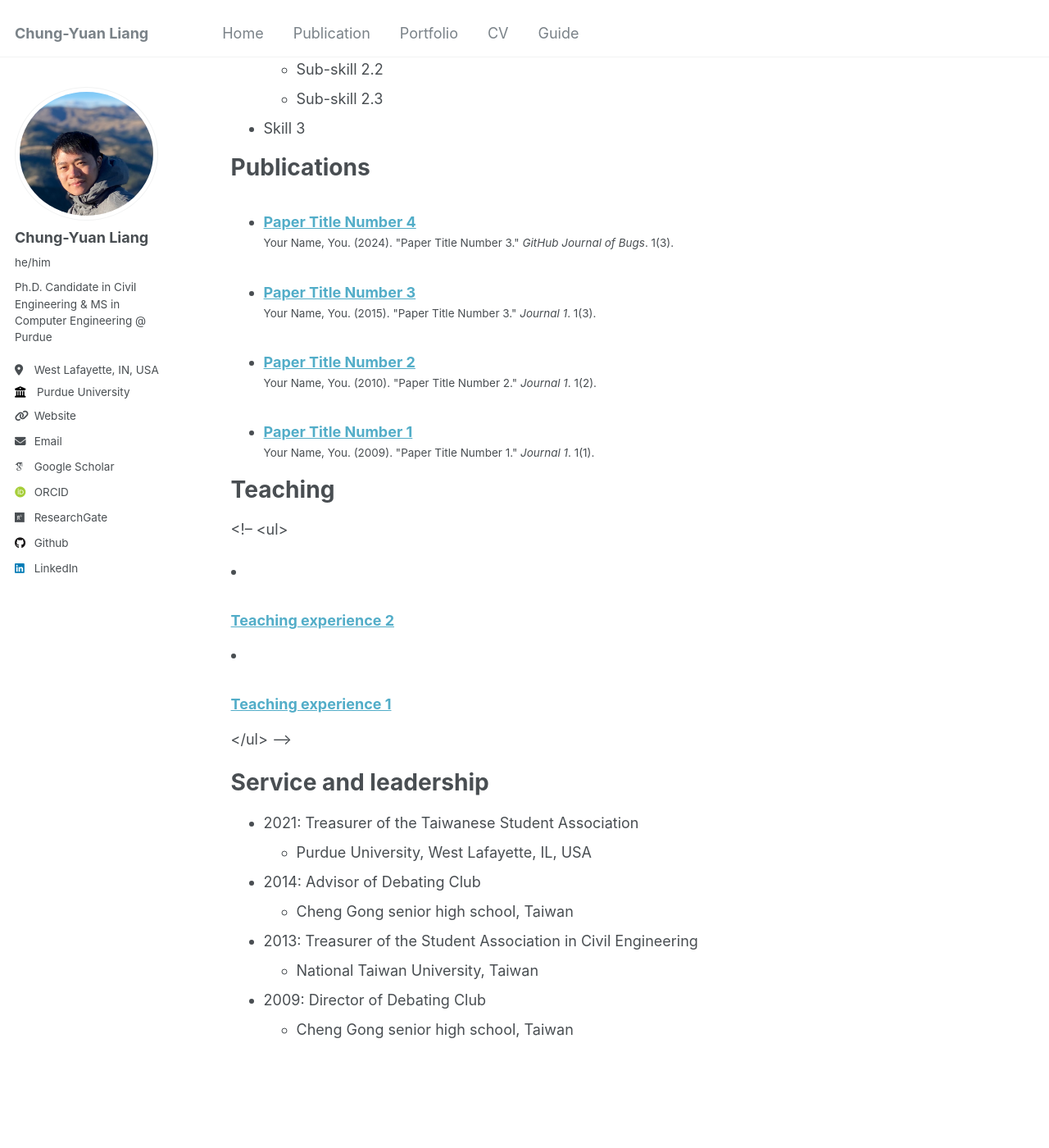
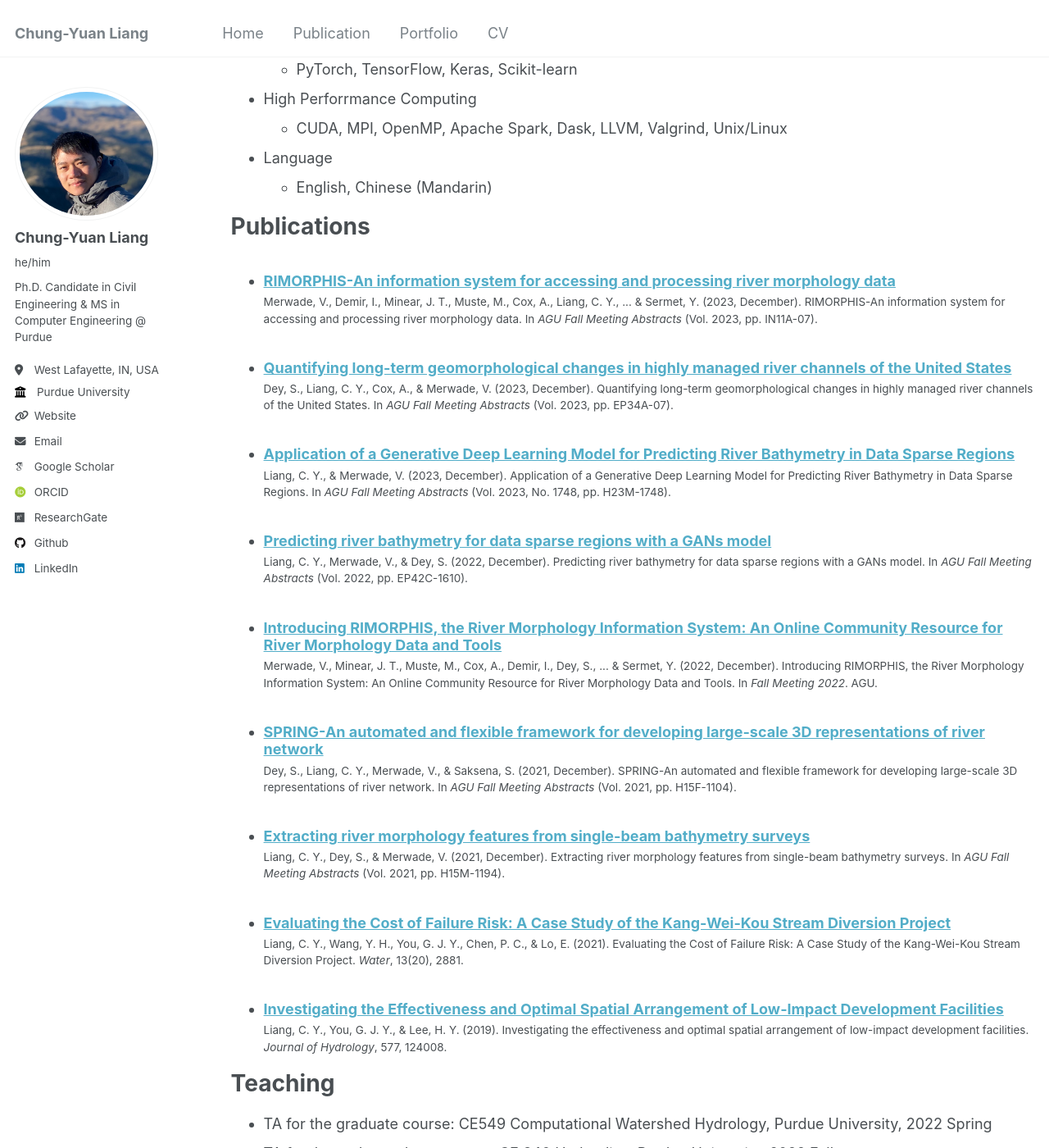
Before and after one commit to cyliang368/cyliang368.github.io, a Jekyll site: the page built from _pages/cv.md, in a window 1280 px wide and 1400 px high, scrolled down 1394 px. Shown: the whole window at 82% size. Built offline with Jekyll 4.4.1, drawn with Linux system fonts in a browser that asks for light colours; some web fonts are replaced; some of the changed text lies outside the part shown.

Commit message:
update publications and CV

```diff
--- a/_config.yml
+++ b/_config.yml
@@ -77,10 +77,10 @@ author:
 publication_category:
   books:
     title: 'Books'
-  manuscripts:
+  journals:
     title: 'Journal Articles'
   conferences:
-    title: 'Conference Papers'
+    title: 'Conference'
 
 # Site Settings
 teaser                   :  # filename of teaser fallback teaser image placed in /images/, .e.g. "500x300.png"
--- a/_data/navigation.yml
+++ b/_data/navigation.yml
@@ -6,7 +6,7 @@
 
 main:
   - title: "Home"
-    url: /home/
+    url: /
 
   - title: "Publication"
     url: /publications/
@@ -20,5 +20,5 @@ main:
   - title: "CV"
     url: /cv/
 
-  - title: "Guide"
-    url: /markdown/
+  # - title: "Guide"
+  #   url: /markdown/
--- a/_pages/cv.md
+++ b/_pages/cv.md
@@ -46,12 +46,14 @@ Work experience
 
 Skills
 ======
-* Skill 1
-* Skill 2
-  * Sub-skill 2.1
-  * Sub-skill 2.2
-  * Sub-skill 2.3
-* Skill 3
+* Programming
+  * MATLAB, Julia, Python, C/C++, Java, JavaScript, SQL, Shell Script, Git/GitHub
+* Machine Learning and Deep Learning
+  * PyTorch, TensorFlow, Keras, Scikit-learn
+* High Perforrmance Computing
+  * CUDA, MPI, OpenMP, Apache Spark, Dask, LLVM, Valgrind, Unix/Linux
+* Language
+  * English, Chinese (Mandarin)
 
 Publications
 ======
@@ -59,17 +61,11 @@ Publications
     {% include archive-single-cv.html %}
   {% endfor %}</ul>
 
-<!-- Talks
-======
-  <ul>{% for post in site.talks reversed %}
-    {% include archive-single-talk-cv.html  %}
-  {% endfor %}</ul> -->
-
 Teaching
 ======
-  <!-- <ul>{% for post in site.teaching reversed %}
-    {% include archive-single-cv.html %}
-  {% endfor %}</ul> -->
+* TA for the graduate course: CE549 Computational Watershed Hydrology, Purdue University, 2022 Spring
+* TA for the undergraduate course: CE 340 Hydraulics, Purdue University, 2022 Fall
+* TA for the undergraduate course: CE 340 Hydraulics, Purdue University, 2023 Spring
 
 Service and leadership
 ======
--- a/_publications/2009-10-01-paper-title-number-1.md
+++ /dev/null
@@ -1,14 +0,0 @@
----
-title: "Paper Title Number 1"
-collection: publications
-category: manuscripts
-permalink: /publication/2009-10-01-paper-title-number-1
-excerpt: 'This paper is about the number 1. The number 2 is left for future work.'
-date: 2009-10-01
-venue: 'Journal 1'
-slidesurl: 'http://academicpages.github.io/files/slides1.pdf'
-paperurl: 'http://academicpages.github.io/files/paper1.pdf'
-citation: 'Your Name, You. (2009). &quot;Paper Title Number 1.&quot; <i>Journal 1</i>. 1(1).'
----
-
-The contents above will be part of a list of publications, if the user clicks the link for the publication than the contents of section will be rendered as a full page, allowing you to provide more information about the paper for the reader. When publications are displayed as a single page, the contents of the above "citation" field will automatically be included below this section in a smaller font.
--- a/_publications/2010-10-01-paper-title-number-2.md
+++ /dev/null
@@ -1,14 +0,0 @@
----
-title: "Paper Title Number 2"
-collection: publications
-category: manuscripts
-permalink: /publication/2010-10-01-paper-title-number-2
-excerpt: 'This paper is about the number 2. The number 3 is left for future work.'
-date: 2010-10-01
-venue: 'Journal 1'
-slidesurl: 'http://academicpages.github.io/files/slides2.pdf'
-paperurl: 'http://academicpages.github.io/files/paper2.pdf'
-citation: 'Your Name, You. (2010). &quot;Paper Title Number 2.&quot; <i>Journal 1</i>. 1(2).'
----
-
-The contents above will be part of a list of publications, if the user clicks the link for the publication than the contents of section will be rendered as a full page, allowing you to provide more information about the paper for the reader. When publications are displayed as a single page, the contents of the above "citation" field will automatically be included below this section in a smaller font.
--- a/_publications/2015-10-01-paper-title-number-3.md
+++ /dev/null
@@ -1,14 +0,0 @@
----
-title: "Paper Title Number 3"
-collection: publications
-category: manuscripts
-permalink: /publication/2015-10-01-paper-title-number-3
-excerpt: 'This paper is about the number 3. The number 4 is left for future work.'
-date: 2015-10-01
-venue: 'Journal 1'
-slidesurl: 'http://academicpages.github.io/files/slides3.pdf'
-paperurl: 'http://academicpages.github.io/files/paper3.pdf'
-citation: 'Your Name, You. (2015). &quot;Paper Title Number 3.&quot; <i>Journal 1</i>. 1(3).'
----
-
-The contents above will be part of a list of publications, if the user clicks the link for the publication than the contents of section will be rendered as a full page, allowing you to provide more information about the paper for the reader. When publications are displayed as a single page, the contents of the above "citation" field will automatically be included below this section in a smaller font.
--- /dev/null
+++ b/_publications/2019-10-01-paper1.md
@@ -0,0 +1,12 @@
+---
+title: "Investigating the Effectiveness and Optimal Spatial Arrangement of Low-Impact Development Facilities"
+collection: publications
+category: journals
+permalink: /publication/2019-10-01-paper1
+# excerpt: 'This paper is about the number 1. The number 2 is left for future work.'
+date: 2019-10-01
+venue: 'Journal of Hydrology'
+# slidesurl: 'http://academicpages.github.io/files/slides1.pdf'
+paperurl: 'https://www.sciencedirect.com/science/article/pii/S0022169419307280?casa_token=JQgqmJsQGRUAAAAA:4VdWGhx4q-6azmVfyyx1uMpLYhtCYIXmTOuvSiQQg_ByiQZcuVhDfO8fx9uY3Xp3PHO9ru33rA'
+citation: 'Liang, C. Y., You, G. J. Y., & Lee, H. Y. (2019). Investigating the effectiveness and optimal spatial arrangement of low-impact development facilities. <i>Journal of Hydrology</i>, 577, 124008.'
+---
--- /dev/null
+++ b/_publications/2021-10-14-paper1.md
@@ -0,0 +1,12 @@
+---
+title: "Evaluating the Cost of Failure Risk: A Case Study of the Kang-Wei-Kou Stream Diversion Project"
+collection: publications
+category: journals
+permalink: /publication/2021-10-14-paper1
+# excerpt: 'This paper is about the number 1. The number 2 is left for future work.'
+date: 2021-10-14
+venue: 'Water'
+# slidesurl: 'http://academicpages.github.io/files/slides1.pdf'
+paperurl: 'https://www.mdpi.com/2073-4441/13/20/2881'
+citation: 'Liang, C. Y., Wang, Y. H., You, G. J. Y., Chen, P. C., & Lo, E. (2021). Evaluating the Cost of Failure Risk: A Case Study of the Kang-Wei-Kou Stream Diversion Project. <i>Water</i>, 13(20), 2881.'
+---
--- /dev/null
+++ b/_publications/2021-12-conference1.md
@@ -0,0 +1,11 @@
+---
+title: "Extracting river morphology features from single-beam bathymetry surveys"
+collection: publications
+category: conferences
+permalink: /publication/2021-12-conference1
+# excerpt: 'This paper is about fixing template issue #693.'
+date: 2021-12-15
+venue: 'AGU fall meeting'
+paperurl: 'https://ui.adsabs.harvard.edu/abs/2021AGUFM.H15M1194L/abstract'
+citation: 'Liang, C. Y., Dey, S., & Merwade, V. (2021, December). Extracting river morphology features from single-beam bathymetry surveys. In <i>AGU Fall Meeting Abstracts</i> (Vol. 2021, pp. H15M-1194).'
+---
--- /dev/null
+++ b/_publications/2021-12-conference2.md
@@ -0,0 +1,11 @@
+---
+title: "SPRING-An automated and flexible framework for developing large-scale 3D representations of river network"
+collection: publications
+category: conferences
+permalink: /publication/2021-12-conference2
+# excerpt: 'This paper is about fixing template issue #693.'
+date: 2021-12-15
+venue: 'AGU fall meeting'
+paperurl: 'https://ui.adsabs.harvard.edu/abs/2021AGUFM.H15F1104D/abstract'
+citation: 'Dey, S., Liang, C. Y., Merwade, V., & Saksena, S. (2021, December). SPRING-An automated and flexible framework for developing large-scale 3D representations of river network. In <i>AGU Fall Meeting Abstracts</i> (Vol. 2021, pp. H15F-1104).'
+---
--- /dev/null
+++ b/_publications/2022-12-conference1.md
@@ -0,0 +1,11 @@
+---
+title: "Introducing RIMORPHIS, the River Morphology Information System: An Online Community Resource for River Morphology Data and Tools"
+collection: publications
+category: conferences
+permalink: /publication/2022-12-conference1
+# excerpt: 'This paper is about fixing template issue #693.'
+date: 2022-12-15
+venue: 'AGU fall meeting'
+# paperurl: 'https://ui.adsabs.harvard.edu/abs/2023AGUFM.H23M1748L/abstract'
+citation: 'Merwade, V., Minear, J. T., Muste, M., Cox, A., Demir, I., Dey, S., ... & Sermet, Y. (2022, December). Introducing RIMORPHIS, the River Morphology Information System: An Online Community Resource for River Morphology Data and Tools. In <i>Fall Meeting 2022</i>. AGU.'
+---
--- /dev/null
+++ b/_publications/2022-12-conference2.md
@@ -0,0 +1,11 @@
+---
+title: "Predicting river bathymetry for data sparse regions with a GANs model"
+collection: publications
+category: conferences
+permalink: /publication/2022-12-conference2
+# excerpt: 'This paper is about fixing template issue #693.'
+date: 2022-12-15
+venue: 'AGU fall meeting'
+paperurl: 'https://ui.adsabs.harvard.edu/abs/2022AGUFMEP42C1610L/abstract'
+citation: 'Liang, C. Y., Merwade, V., & Dey, S. (2022, December). Predicting river bathymetry for data sparse regions with a GANs model. In <i>AGU Fall Meeting Abstracts</i> (Vol. 2022, pp. EP42C-1610).'
+---
--- /dev/null
+++ b/_publications/2023-12-conference1.md
@@ -0,0 +1,11 @@
+---
+title: "Application of a Generative Deep Learning Model for Predicting River Bathymetry in Data Sparse Regions"
+collection: publications
+category: conferences
+permalink: /publication/2023-12-conference1
+# excerpt: 'This paper is about fixing template issue #693.'
+date: 2023-12-15
+venue: 'AGU fall meeting'
+paperurl: 'https://ui.adsabs.harvard.edu/abs/2023AGUFM.H23M1748L/abstract'
+citation: 'Liang, C. Y., & Merwade, V. (2023, December). Application of a Generative Deep Learning Model for Predicting River Bathymetry in Data Sparse Regions. In <i>AGU Fall Meeting Abstracts</i> (Vol. 2023, No. 1748, pp. H23M-1748).'
+---
--- /dev/null
+++ b/_publications/2023-12-conference2.md
@@ -0,0 +1,11 @@
+---
+title: "Quantifying long-term geomorphological changes in highly managed river channels of the United States"
+collection: publications
+category: conferences
+permalink: /publication/2023-12-conference2
+# excerpt: 'This paper is about fixing template issue #693.'
+date: 2023-12-15
+venue: 'AGU fall meeting'
+paperurl: 'https://ui.adsabs.harvard.edu/abs/2023AGUFMEP34A..07D/abstract'
+citation: 'Dey, S., Liang, C. Y., Cox, A., & Merwade, V. (2023, December). Quantifying long-term geomorphological changes in highly managed river channels of the United States. In <i>AGU Fall Meeting Abstracts</i> (Vol. 2023, pp. EP34A-07).'
+---
--- /dev/null
+++ b/_publications/2023-12-conference3.md
@@ -0,0 +1,11 @@
+---
+title: "RIMORPHIS-An information system for accessing and processing river morphology data"
+collection: publications
+category: conferences
+permalink: /publication/2023-12-conference3
+# excerpt: 'This paper is about fixing template issue #693.'
+date: 2023-12-15
+venue: 'AGU fall meeting'
+paperurl: 'https://ui.adsabs.harvard.edu/abs/2023AGUFMIN11A..07M/abstract'
+citation: 'Merwade, V., Demir, I., Minear, J. T., Muste, M., Cox, A., Liang, C. Y., ... & Sermet, Y. (2023, December). RIMORPHIS-An information system for accessing and processing river morphology data. In <i>AGU Fall Meeting Abstracts</i> (Vol. 2023, pp. IN11A-07).'
+---
--- a/_publications/2024-02-17-paper-title-number-4.md
+++ /dev/null
@@ -1,13 +0,0 @@
----
-title: "Paper Title Number 4"
-collection: publications
-category: conferences
-permalink: /publication/2024-02-17-paper-title-number-4
-excerpt: 'This paper is about fixing template issue #693.'
-date: 2024-02-17
-venue: 'GitHub Journal of Bugs'
-paperurl: 'http://academicpages.github.io/files/paper3.pdf'
-citation: 'Your Name, You. (2024). &quot;Paper Title Number 3.&quot; <i>GitHub Journal of Bugs</i>. 1(3).'
----
-
-The contents above will be part of a list of publications, if the user clicks the link for the publication than the contents of section will be rendered as a full page, allowing you to provide more information about the paper for the reader. When publications are displayed as a single page, the contents of the above "citation" field will automatically be included below this section in a smaller font.
```
Also changed, not shown: _pages/about.md (deleted, +0 -49 lines), _pages/home.md (+1 -1 lines).
